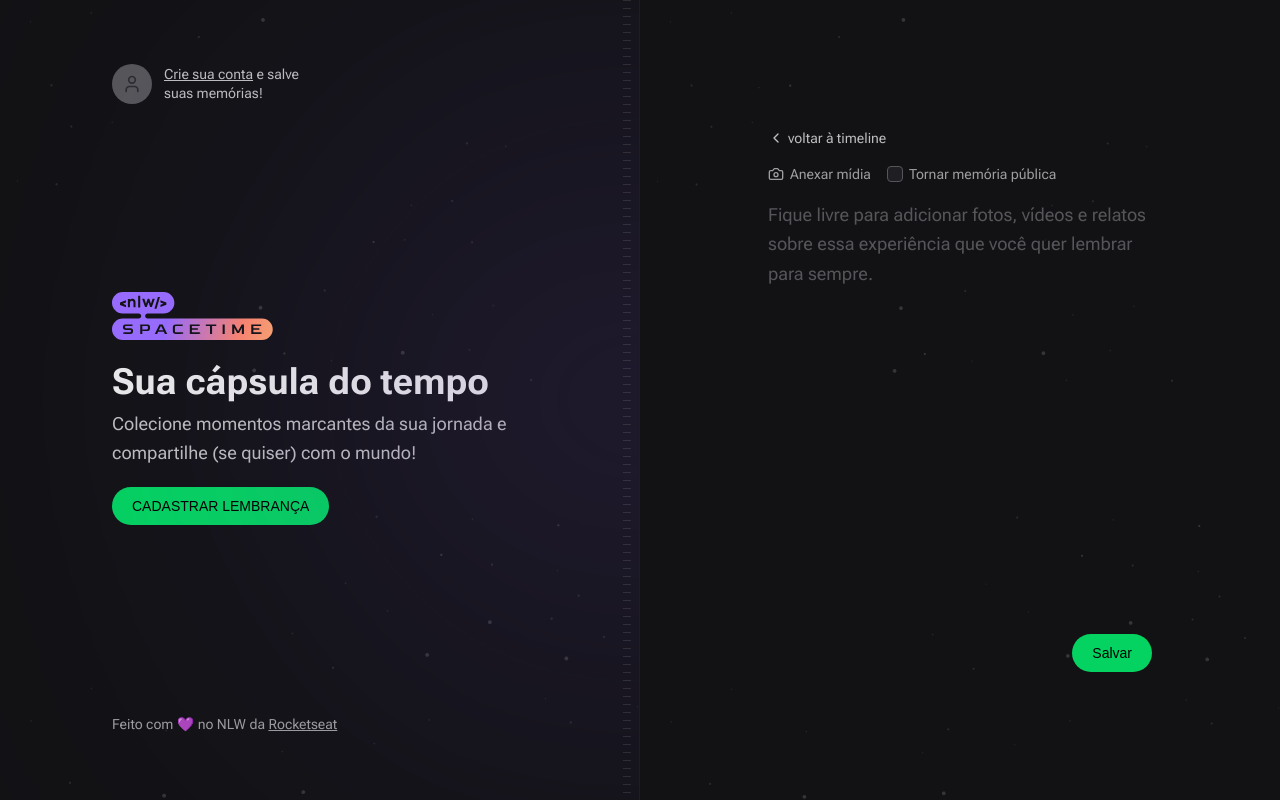
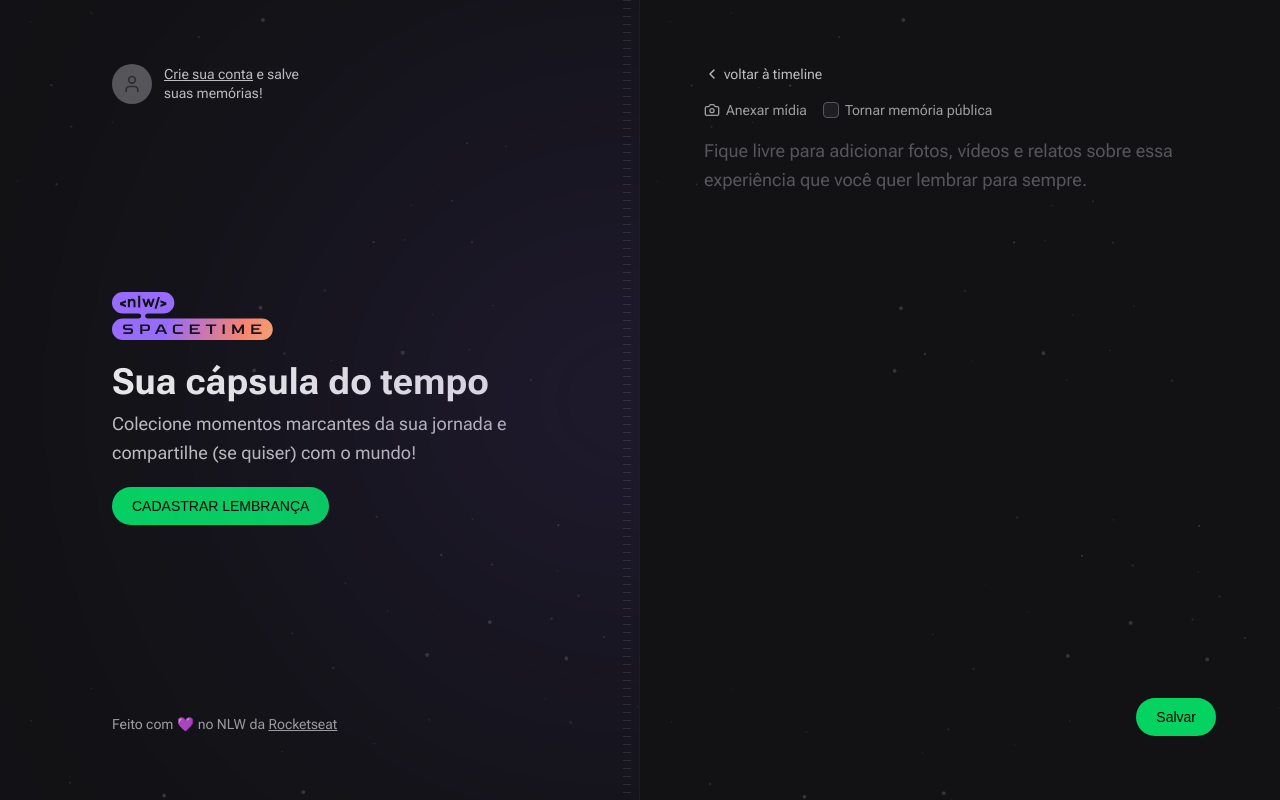
Before and after one commit to angelomca09/nlw-spacetime-front-web, a Next.js app: page /memories/new in a window 1280 px wide. Built offline with nearby package versions, Linux system fonts and the light colour scheme; no server answers; a web font is replaced by a local one.

Commit message:
Layout minor changes

```diff
--- a/src/app/layout.tsx
+++ b/src/app/layout.tsx
@@ -47,7 +47,7 @@
           </div>
 
           {/* Right */}
-          <div className="flex flex-col bg-[url(../assets/bg-stars.svg)] bg-cover p-16">
+          <div className="flex max-h-screen flex-col overflow-y-scroll bg-[url(../assets/bg-stars.svg)] bg-cover">
             {children}
           </div>
         </main>
--- a/src/components/EmptyMemories.tsx
+++ b/src/components/EmptyMemories.tsx
@@ -2,7 +2,7 @@
 
 export function EmptyMemories() {
   return (
-    <div className="flex flex-1 items-center justify-center">
+    <div className="flex flex-1 items-center justify-center p-16">
       <p className="w-[360px] text-center leading-relaxed">
         Você ainda não registrou nenhuma lembrança, comece a{' '}
         <Link href="/memories/new" className="underline hover:text-gray-50">
```
